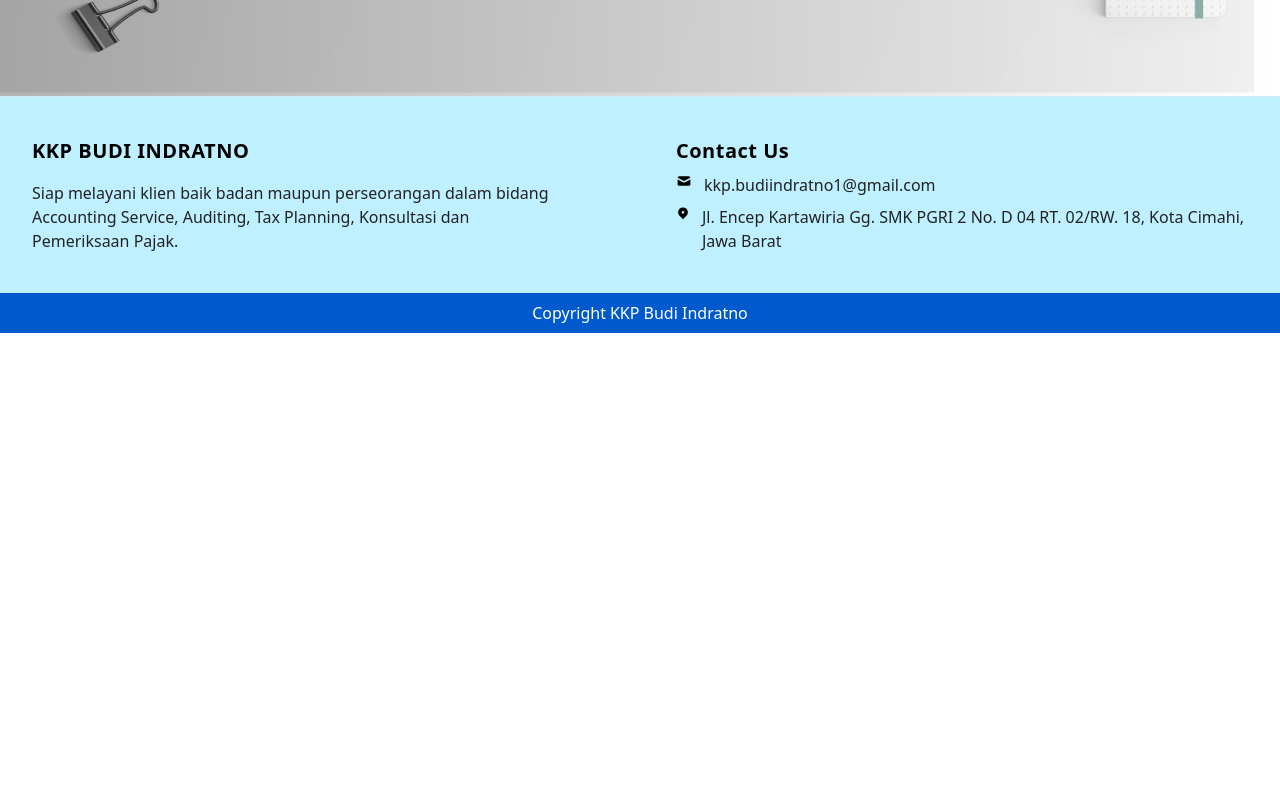
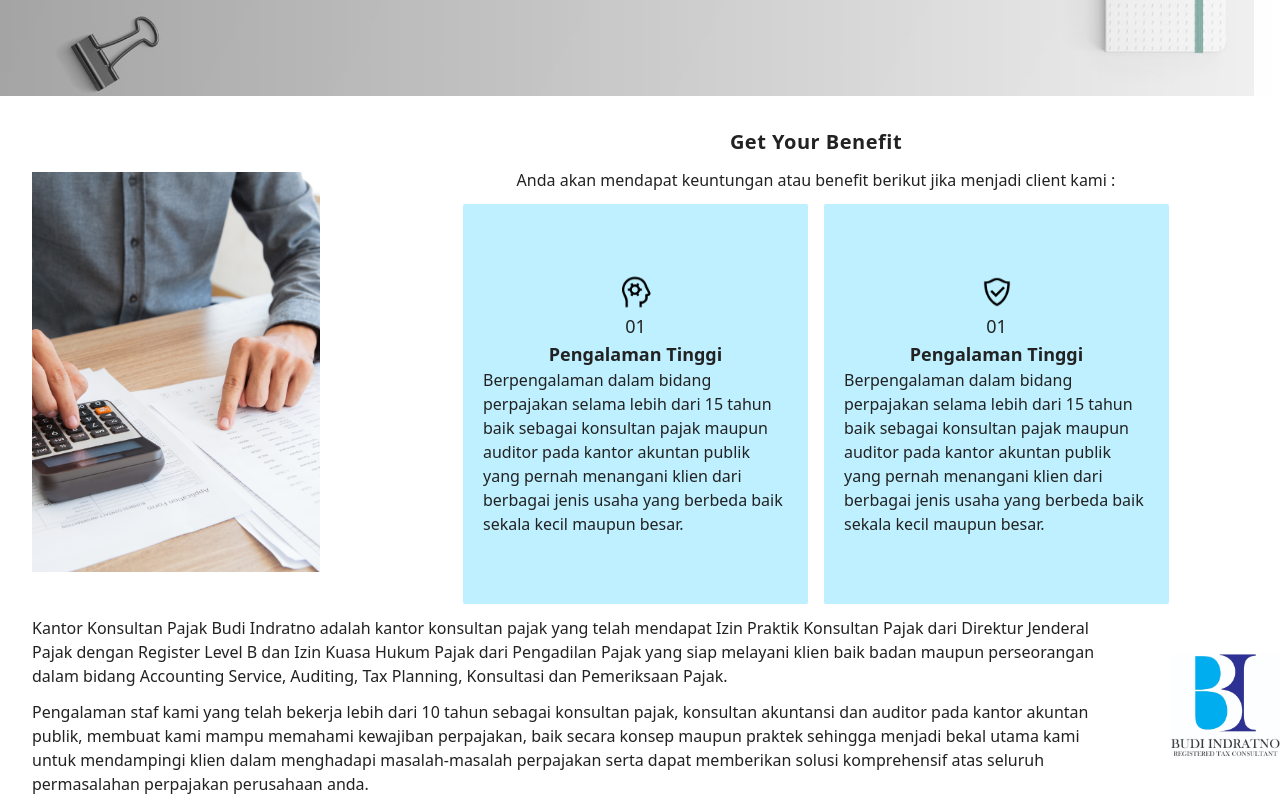
Before and after one commit to azarnuzy/konsultan-pajak, a Next.js app: page / in a window 1280 px wide. Shown: the part 700-1500 px from the top of the page. Before the commit the page ends 1033 px from the top, so only its background shows below. Built offline with nearby package versions, Linux system fonts and the light colour scheme.

Commit message:
add content

```diff
--- a/components/Footer/Footer.jsx
+++ b/components/Footer/Footer.jsx
@@ -7,7 +7,7 @@ function Footer() {
 
   return (
     <div className='w-full  border-t-[1px] border-dotted border-light-red pt-10 bg-lighBlue'>
-      <div className='max-w-7xl md:px-8 mb-10 md:gap-14 lg:gap-28 md:mx-auto flex flex-col md:flex-row'>
+      <div className='max-w-7xl px-4 md:px-8 mb-10 md:gap-14 lg:gap-28 md:mx-auto flex flex-col md:flex-row gap-3'>
         <div className='flex w-full sm:w-1/2  flex-col gap-4'>
           <h3 className='text-xl font-bold uppercase tracking-wide'>
             {data.footer1.title}
@@ -18,13 +18,13 @@ function Footer() {
           <h3 className='text-xl font-bold tracking-wide'>
             {data.footer2.title}
           </h3>
-          <div className='flex gap-3'>
+          <div className='flex gap-3 items-center'>
             <HiMail className='w-4 h-4' />
 
             <p className='text-light-dark'>{data.footer2.email.name}</p>
           </div>
-          <div className='flex gap-3'>
-            <HiLocationMarker className='w-4 h-4' />
+          <div className='flex gap-3 items-center'>
+            <HiLocationMarker className='w-7 h-7' />
 
             <p className='text-light-dark'>{data.footer2.address.name}</p>
           </div>
--- /dev/null
+++ b/components/LandingPage/Content.jsx
@@ -0,0 +1,65 @@
+import { contentData } from '@/helpers/landingPageData'
+import Image from 'next/image'
+import React from 'react'
+
+function Content() {
+  const data = contentData
+  return (
+    <div className='max-w-7xl mx-auto py-8 '>
+      <div className='flex gap-16 flex-col md:flex-row justify-center items-center px-8'>
+        <div className='w-full max-h-[400px] sm:1/2 md:w-1/4 flex justify-center'>
+          <Image
+            src={`/images/${data.sideImg}`}
+            alt='Content Image'
+            width={413}
+            height={617}
+            className=' object-cover object-center'
+          />
+        </div>
+        <div className='w-full h-full sm:1/2 md:w-3/4'>
+          <h2 className='font-semibold text-light-dark text-xl tracking-wide text-center mb-3'>
+            {data.content1.title}
+          </h2>
+          <p className='text-light-dark text-center'>
+            {data.content1.subTitle}
+          </p>
+          <div className='flex justify-center gap-4 my-3'>
+            {data.content1.subContents.map((item, i) => (
+              <div
+                className='bg-lighBlue h-[400px] w-[345px] rounded-sm text-light-dark flex  justify-center p-5  items-center flex-col'
+                key={i}
+              >
+                <Image
+                  src={`/images/${item.logo}`}
+                  width={10}
+                  height={10}
+                  alt='logo content'
+                  className='w-10 h-10'
+                />
+                <span className='text-lg'>{item.title}</span>
+                <span className='text-lg font-semibold'>{item.subtitle}</span>
+                <p>{item.description}</p>
+              </div>
+            ))}
+          </div>
+        </div>
+      </div>
+      <div className='flex items-center gap-8'>
+        <div className='text-light-dark px-8'>
+          <p className='block mb-3'>{data.content2.description.p1}</p>
+          <p className='block'> {data.content2.description.p2}</p>
+        </div>
+        <div className='w-fit'>
+          <Image
+            src={`/images/${data.content2.sideImg}`}
+            alt='Side Image 2'
+            width={350}
+            height={330}
+          />
+        </div>
+      </div>
+    </div>
+  )
+}
+
+export default Content
--- a/components/LandingPage/Heading.jsx
+++ b/components/LandingPage/Heading.jsx
@@ -10,15 +10,15 @@ function Heading() {
         src={'/images/header2.png'}
         alt='heading'
         fill
-        className=' object-fill w-full h-screen sm:h-[84vh] absolute object-center'
+        className='object-cover  w-full h-screen sm:h-[84vh] absolute object-center'
       />
       <div className='absolute w-full h-screen sm:h-[84vh] bg-gradient-to-r from-black to-light-purple opacity-30'></div>
       {/* <Navbar /> */}
       <div className='sm:mx-0 h-screen absolute w-full sm:h-[84vh] flex flex-col justify-center items-center'>
-        <h1 className='uppercase flex flex-col mb-6 text-3xl sm:text-5xl font-extrabold text-white text-center tracking-wider gap-3'>
+        <h1 className='uppercase flex flex-col mb-6 text-3xl sm:text-5xl font-extrabold text-light-dark text-center tracking-wider gap-3'>
           selamat datang di <span className='text-light-red'>{data.title}</span>
         </h1>
-        <div className='max-w-lg text-center text-white'>
+        <div className='max-w-lg text-center text-gray-800'>
           <p>{data.description}</p>
         </div>
         <button className='w-1/2 py-3 bg-transparent mt-8 border-solid border-gray-600 border-2 font-semibold rounded-md'>
--- a/components/Navbar/Navbar.jsx
+++ b/components/Navbar/Navbar.jsx
@@ -115,12 +115,10 @@ function Navbar() {
         }}
       ></div>
       <div
-        className={`${
-          path === '/' ? 'absolute bg-transparent' : 'bg-light-red py-4'
-        } z-10  w-full top-4 lg:hidden transition duration-300 ease-in-out `}
+        className={` z-10  w-full py-2 lg:hidden bg-darkBlue transition duration-300 ease-in-out `}
       >
-        <div className='flex justify-between px-8'>
-          <h3 className='text-3xl italic text-light-dark font-bold tracking-wide'>
+        <div className='flex justify-between px-8 bg-darkBlue'>
+          <h3 className='text-3xl italic text-white font-bold tracking-wide'>
             Logo
           </h3>
           <div
@@ -129,7 +127,7 @@ function Navbar() {
             }}
             className='min-h-fit min-w-fit cursor-pointer'
           >
-            <HiMenu className='w-7 h-8 text-light-dark font-extrabold' />
+            <HiMenu className='w-7 h-8 text-white font-extrabold' />
           </div>
         </div>
         <div
--- a/helpers/landingPageData.js
+++ b/helpers/landingPageData.js
@@ -64,21 +64,21 @@ export const headingData = {
 }
 
 export const contentData = {
-  sideImg: '/sideImage.png',
+  sideImg: 'sideImg1.png',
   content1: {
     title: 'Get Your Benefit',
     subTitle:
       'Anda akan mendapat keuntungan atau benefit berikut jika menjadi client kami : ',
     subContents: [
       {
-        logo: 'engine',
+        logo: 'Intelligence.svg',
         title: '01',
         subtitle: 'Pengalaman Tinggi',
         description:
           'Berpengalaman dalam bidang perpajakan selama lebih dari 15 tahun baik sebagai konsultan pajak maupun auditor pada kantor akuntan publik yang pernah menangani klien dari berbagai jenis usaha yang berbeda baik sekala kecil maupun besar.',
       },
       {
-        logo: 'engine',
+        logo: 'Protect.svg',
         title: '01',
         subtitle: 'Pengalaman Tinggi',
         description:
--- a/pages/LandingPage/index.jsx
+++ b/pages/LandingPage/index.jsx
@@ -1,3 +1,4 @@
+import Content from '@/components/LandingPage/Content'
 import Heading from '@/components/LandingPage/Heading'
 import MainLayout from '@/layouts/mainLayout'
 import WideLayout from '@/layouts/wideLayout'
@@ -8,6 +9,7 @@ function LandingPage() {
     <div>
       <WideLayout>
         <Heading />
+        <Content />
       </WideLayout>
     </div>
   )
```
Also changed, not shown: public/images/Intelligence.svg (added), public/images/Protect.svg (added).
